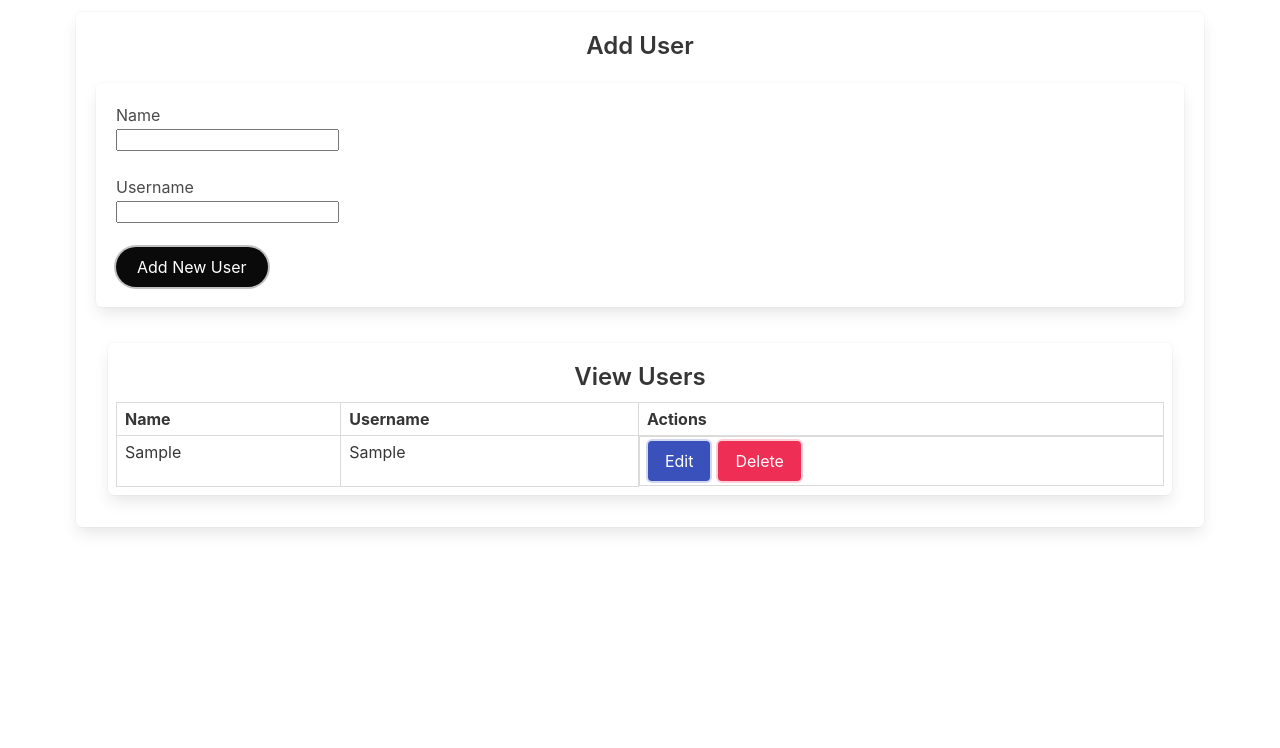
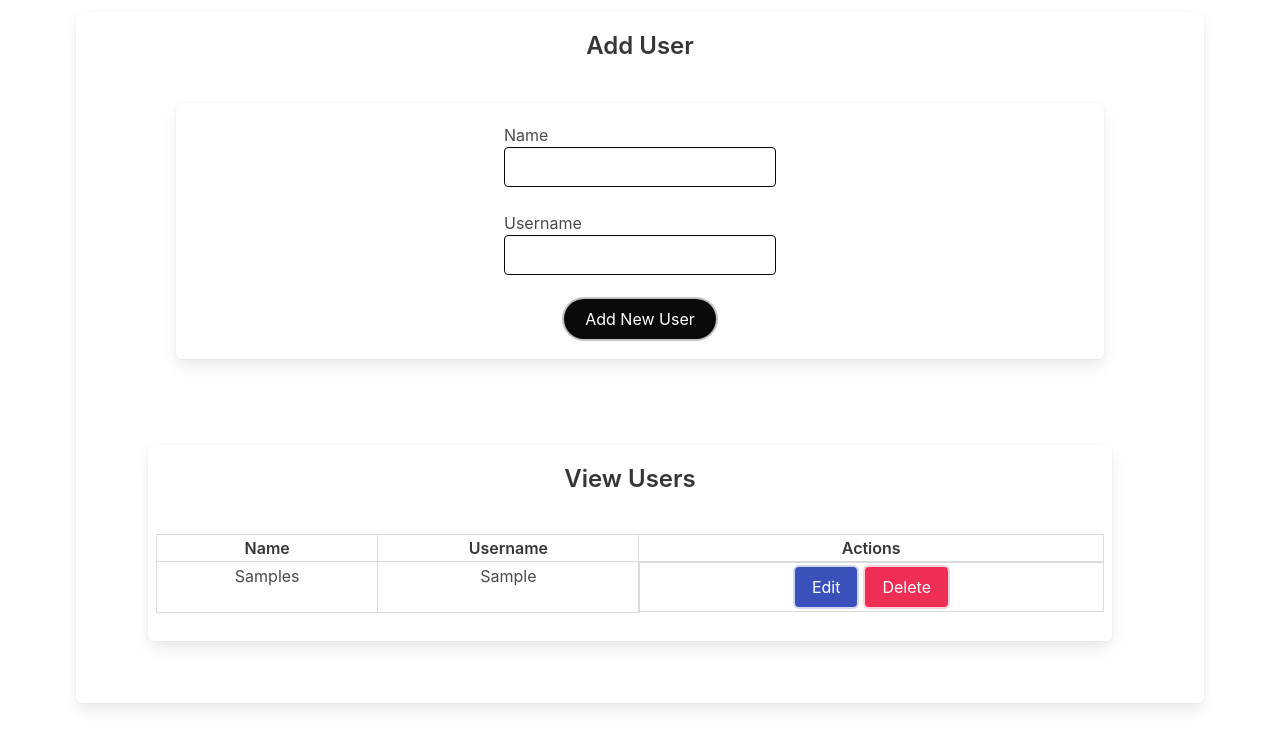
Before and after one commit to paulamariebinongo25/myCRUDAPP, a React (Create React App) app: page / in a window 1280 px wide. Both pictures are taken after typing "Sample", "Sample" into the empty fields and a click on the button "Add New User". Shown: the top 748 px of the page. Built offline with nearby package versions, Linux system fonts and the light colour scheme.

Commit message:
Revise the UI

```diff
--- a/src/App.css
+++ b/src/App.css
@@ -1,8 +1,14 @@
-.bar-column {
-  background-color: red;
-  /* padding-right: 500px; */
+.box1 {
+  margin: 20px 80px 10px 80px;
 }
 
+.box2 {
+  margin: 40px 60px 30px 40px;
+}
+
+.table {
+  margin: 30px 0 20px 0;
+}
 /* .App {
   text-align: center;
 }
--- a/src/App.js
+++ b/src/App.js
@@ -62,7 +62,7 @@ const App = () => {
               </Fragment>
             )}
             <div className="column">
-              <div className="box">
+              <div className="box2 box">
                 <div className="title is-4 has-text-centered">View Users</div>
                 <div className="columns">
                   <UserTable
--- a/src/components/forms/AddUserForm.jsx
+++ b/src/components/forms/AddUserForm.jsx
@@ -20,12 +20,14 @@ const AddUserForm = props => {
 
   return (
     <form className="column is-mobile" onSubmit={handleSubmit}>
-      <div className="box">
+      <div className="box1 box">
         <div className="level">
+          <div className="level-item has-centered">
             <div className="field">
               <label>Name</label>
               <div className="control">
                 <input
+                  className="input is-black is-normal"
                   type="text"
                   name="name"
                   value={user.name}
@@ -34,12 +36,14 @@ const AddUserForm = props => {
               </div>
             </div>
           </div>
-
+        </div>
         <div className="level">
+          <div className="level-item has-centered">
             <div className="field">
               <label>Username</label>
               <div className="control">
                 <input
+                  className="input is-black is-normal"
                   type="text"
                   name="username"
                   value={user.username}
@@ -48,12 +52,15 @@ const AddUserForm = props => {
               </div>
             </div>
           </div>
+        </div>
         <div className="level">
+          <div className="level-item has-centered">
             <div className="field">
               <div className="control">
-              <button className="button is-rounded is-black">
+                <button className="button is-rounded is-black is-fullwidth">
                   Add New User
                 </button>
+              </div>
             </div>
           </div>
         </div>
--- a/src/components/forms/EditUserForm.jsx
+++ b/src/components/forms/EditUserForm.jsx
@@ -23,10 +23,12 @@ const EditUserForm = props => {
     <form className="column is-mobile" onSubmit={handleSubmit}>
       <div className="box">
         <div className="level">
+          <div className="level-item has-centered">
             <div className="field">
               <label>Name</label>
               <div className="control">
                 <input
+                  className="input is-black is-normal"
                   type="text"
                   name="name"
                   value={user.name}
@@ -35,12 +37,15 @@ const EditUserForm = props => {
               </div>
             </div>
           </div>
+        </div>
 
         <div className="level">
+          <div className="level-item has-centered">
             <div className="field">
               <label>Username</label>
               <div className="control">
                 <input
+                  className="input is-black is-normal"
                   type="text"
                   name="username"
                   value={user.username}
@@ -49,16 +54,23 @@ const EditUserForm = props => {
               </div>
             </div>
           </div>
+        </div>
         <div className="level">
+          <div className="level-item has-centered">
             <div className="field">
               <div className="control">
-              <button className="button is-rounded is-black">Edit User</button>
+                <div className="buttons">
+                  <button className="button is-rounded is-black">
+                    Edit User
+                  </button>
                   <button
                     onClick={() => props.setEditing(false)}
-                className="button"
+                    className="button is-rounded is-outlined "
                   >
                     Cancel
                   </button>
+                </div>
+              </div>
             </div>
           </div>
         </div>
--- a/src/components/tables/UserTable.jsx
+++ b/src/components/tables/UserTable.jsx
@@ -4,18 +4,19 @@ const UserTable = props => (
   <table className="table is-bordered is-striped is-narrow is-hoverable is-fullwidth">
     <thead>
       <tr>
-        <th>Name</th>
-        <th>Username</th>
-        <th>Actions</th>
+        <th className="title is-6 has-text-centered">Name</th>
+        <th className="title is-6 has-text-centered">Username</th>
+        <th className="title is-6 has-text-centered">Actions</th>
       </tr>
     </thead>
     <tbody>
       {props.users.length > 0 ? (
         props.users.map(user => (
           <tr key={user.id}>
-            <td>{user.name}</td>
-            <td>{user.username}</td>
+            <td className="subtitle is-6 has-text-centered">{user.name}s</td>
+            <td className="subtitle is-6 has-text-centered">{user.username}</td>
             <td className="level">
+              <div className="level-item has-text-centered">
                 <div className="buttons">
                   <button
                     onClick={() => {
@@ -32,6 +33,7 @@ const UserTable = props => (
                     Delete
                   </button>
                 </div>
+              </div>
             </td>
           </tr>
         ))
```
Lines whose indentation alone changed are shown as unchanged.
